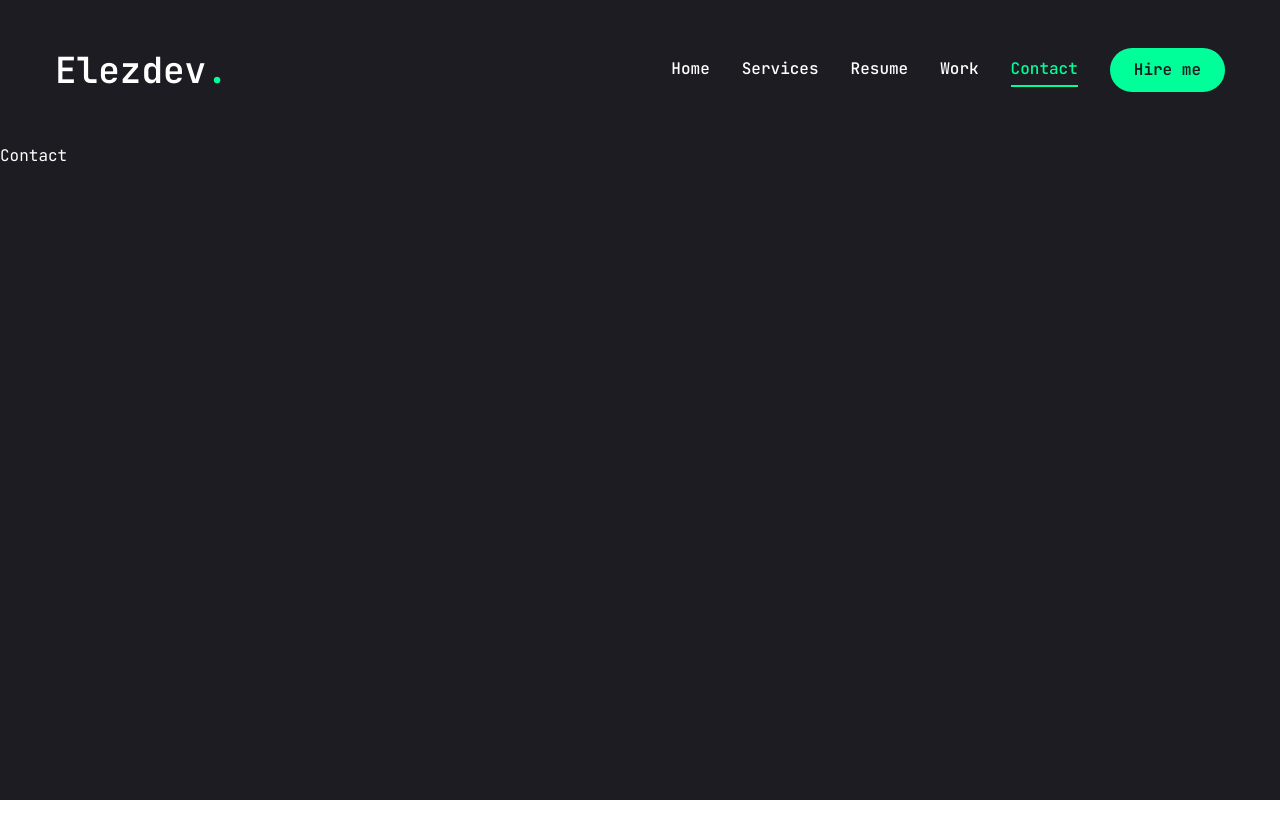
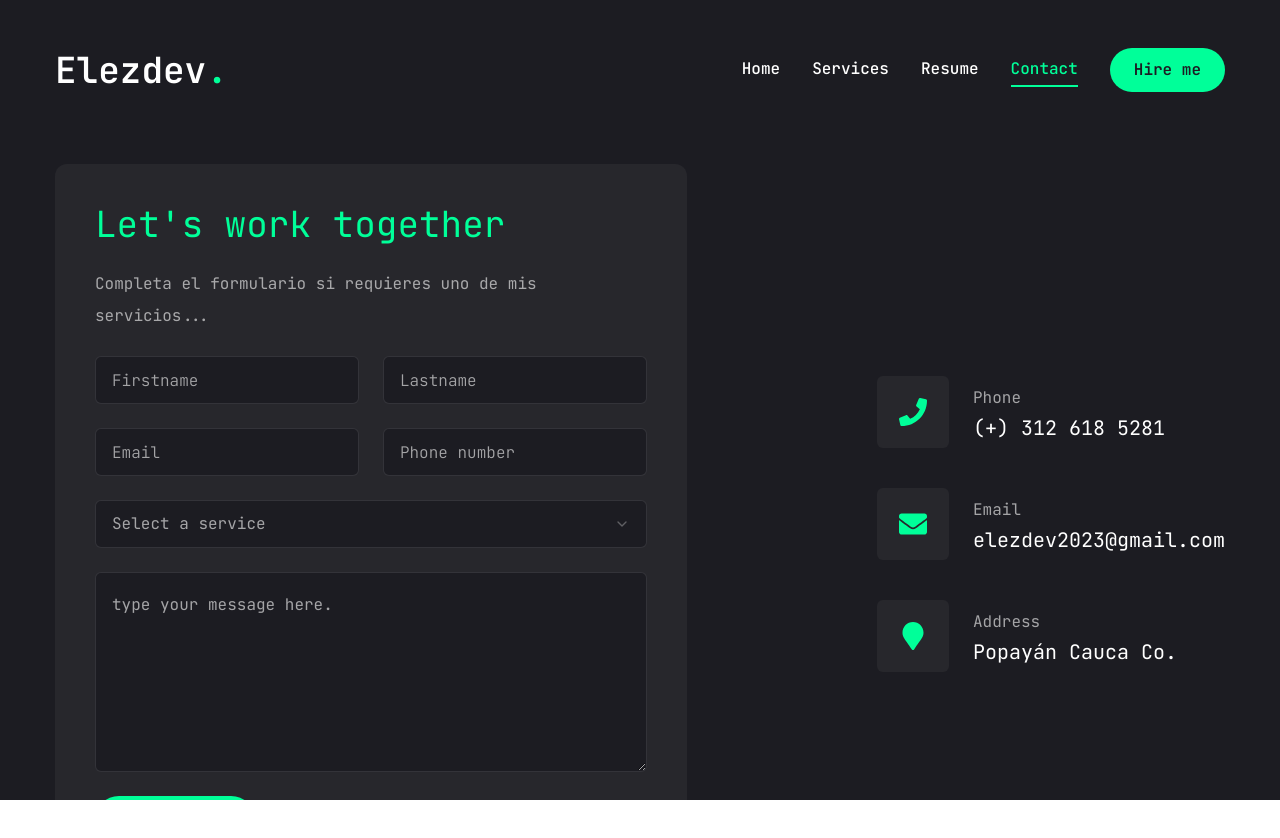
Before and after one commit to ElezDev/landingPageElezdev, a Next.js app: page /contact in a window 1280 px wide. Shown: the top 838 px of the page. Before the commit the page ends 800 px from the top, so only its background shows below. Built offline with nearby package versions, Linux system fonts and the light colour scheme.

Commit message:
add: compone  contac finish

```diff
--- a/app/contact/page.tsx
+++ b/app/contact/page.tsx
@@ -1,9 +1,132 @@
-import React from 'react'
+"use client";
+import { Button } from "@/components/ui/button";
+import { Input } from "@/components/ui/input";
+import { Textarea } from "@/components/ui/textarea";
+
+import {
+  Select,
+  SelectContent,
+  SelectGroup,
+  SelectItem,
+  SelectLabel,
+  SelectTrigger,
+  SelectValue,
+} from "@/components/ui/select";
+
+import { FaPhone, FaEnvelope, FaMapMarker } from "react-icons/fa";
+
+const info = [
+  {
+    label: "Phone",
+    icon: <FaPhone />,
+    deescription: " (+) 312 618 5281 ",
+  },
+  {
+    label: "Email",
+    icon: <FaEnvelope />,
+    deescription: " elezdev2023@gmail.com",
+  },
+  {
+    label: "Address",
+    icon: <FaMapMarker />,
+    deescription: "Popayán Cauca Co.",
+  },
+];
+
+import { motion } from "framer-motion";
 
 const Contact = () => {
   return (
-    <div>Contact</div>
-  )
-}
+    <motion.section
+      initial={{ opacity: 0 }}
+      animate={{
+        opacity: 1,
+        transition: { delay: 2.4, duration: 0.6, ease: "easeIn" },
+      }}
+      className="py-6"
+    >
+      <div className="container mx-auto">
+        <div  className="flex flex-col xl:flex-row gap-[30px]">
+          {/* form */}
+          <div className="xl:w-[54%] order-2 xl:order-none">
+            <form className="flex flex-col gap-6 p-10 bg-[#27272c] rounded-xl">
+              <h3 className="text-4xl text-accent">Let's work together</h3>
+              <p className="text-white/60">Completa el formulario si requieres uno de mis servicios...</p>
+              {/* inputs */}
+              <div className="grid grid-cols-1 md:grid-cols-2 gap-6">
+                <Input
+                  type="firstname"
+                  placeholder="Firstname"
+                  className="w-full"
+                />
+                 <Input
+                  type="Lastname"
+                  placeholder="Lastname"
+                  className="w-full"
+                />
+                 <Input
+                  type="email"
+                  placeholder="Email"
+                  className="w-full"
+                />
+                 <Input
+                  type="phone"
+                  placeholder="Phone number"
+                  className="w-full"
+                />
+              </div>
+              {/* select */}
 
-export default Contact
+              <Select>
+                <SelectTrigger className="w-full">
+                  <SelectValue placeholder="Select a service"/>
+                </SelectTrigger>
+                <SelectContent >
+                  <SelectGroup>
+                    <SelectLabel>Select a service</SelectLabel>
+                    <SelectItem value="est">Web Developmnet</SelectItem>
+                    <SelectItem value="cst">Mobile Development</SelectItem>
+                    <SelectItem value="mst">Otro</SelectItem>
+
+                  </SelectGroup>
+                </SelectContent>
+              </Select>
+              <Textarea className="h-[200px]" placeholder="type your message here."></Textarea>
+                {/* button */}
+
+                <Button size="md" className="max-w-40" type="submit">
+                Send message
+              </Button>
+              </form>
+
+
+
+          </div>
+            {/* info */}
+          <div className="flex-1 flex items-center xl:justify-end order-1 xl:order-none mb-8 xl:mb-0">
+            <ul className="flex flex-col gap-10">
+              {info.map((item, index) => {
+                return (
+                  <li key={index} className="flex items-center gap-6">
+                    <div className="w-[52px] h-[52px] xl:w-[72px] xl:h-[72px] bg-[#27272c] text-accent rounded-md flex items-center justify-center ">
+                      <div className="text-[28px]">{item.icon}</div>
+                    </div>
+
+                    <div className="flex-1">
+                      <p className="text-white/60">{item.label}</p>
+                      <h3 className="text-xl">{item.deescription}</h3>
+                    </div>
+
+                  </li>
+                );
+              })}
+            </ul>
+          </div>
+
+        </div>
+      </div>
+    </motion.section>
+  );
+};
+
+export default Contact;
--- a/components/Nav.tsx
+++ b/components/Nav.tsx
@@ -17,10 +17,7 @@
     name: "resume",
     path: "/resume",
   },
-  {
-    name: "work",
-    path: "/work",
-  },
+
   {
     name: "contact",
     path: "/contact",
--- a/components/ui/input.tsx
+++ b/components/ui/input.tsx
@@ -11,7 +11,7 @@
       <input
         type={type}
         className={cn(
-          "flex h-10 w-full rounded-md border border-slate-200 bg-white px-3 py-2 text-sm ring-offset-white file:border-0 file:bg-transparent file:text-sm file:font-medium placeholder:text-slate-500 focus-visible:outline-none focus-visible:ring-2 focus-visible:ring-slate-950 focus-visible:ring-offset-2 disabled:cursor-not-allowed disabled:opacity-50 dark:border-slate-800 dark:bg-slate-950 dark:ring-offset-slate-950 dark:placeholder:text-slate-400 dark:focus-visible:ring-slate-300",
+          "flex h-[48px] rounded-md border border-white/10 focus:border-accent font-light bg-primary px-4 py-5 text-base placeholder:text-white/60 outline-none",
           className
         )}
         ref={ref}
--- a/components/ui/select.tsx
+++ b/components/ui/select.tsx
@@ -19,7 +19,7 @@
   <SelectPrimitive.Trigger
     ref={ref}
     className={cn(
-      "flex h-10 w-full items-center justify-between rounded-md border border-slate-200 bg-white px-3 py-2 text-sm ring-offset-white placeholder:text-slate-500 focus:outline-none focus:ring-2 focus:ring-slate-950 focus:ring-offset-2 disabled:cursor-not-allowed disabled:opacity-50 [&>span]:line-clamp-1 dark:border-slate-800 dark:bg-slate-950 dark:ring-offset-slate-950 dark:placeholder:text-slate-400 dark:focus:ring-slate-300",
+      "flex h-[48px] w-full items-center justify-between rounded-md border border-white/10 bg-primary px-4 py-5 text-base text-white/60 placeholder:text-white/10 focus:border-accent outline-node",
       className
     )}
     {...props}
@@ -75,7 +75,7 @@
     <SelectPrimitive.Content
       ref={ref}
       className={cn(
-        "relative z-50 max-h-96 min-w-[8rem] overflow-hidden rounded-md border border-slate-200 bg-white text-slate-950 shadow-md data-[state=open]:animate-in data-[state=closed]:animate-out data-[state=closed]:fade-out-0 data-[state=open]:fade-in-0 data-[state=closed]:zoom-out-95 data-[state=open]:zoom-in-95 data-[side=bottom]:slide-in-from-top-2 data-[side=left]:slide-in-from-right-2 data-[side=right]:slide-in-from-left-2 data-[side=top]:slide-in-from-bottom-2 dark:border-slate-800 dark:bg-slate-950 dark:text-slate-50",
+        "relative z-50 max-h-96 min-w-[8rem] overflow-hidden rounded-md border border-white/10 bg-primary text-white shadow-md data-[state=open]:animate-in data-[state=closed]:animate-out data-[state=closed]:fade-out-0 data-[state=open]:fade-in-0 data-[state=closed]:zoom-out-95 data-[state=open]:zoom-in-95 data-[side=bottom]:slide-in-from-top-2 data-[side=left]:slide-in-from-right-2 data-[side=right]:slide-in-from-left-2 data-[side=top]:slide-in-from-bottom-2 dark:border-slate-800 dark:bg-slate-950 dark:text-slate-50",
         position === "popper" &&
           "data-[side=bottom]:translate-y-1 data-[side=left]:-translate-x-1 data-[side=right]:translate-x-1 data-[side=top]:-translate-y-1",
         className
@@ -118,7 +118,7 @@
   <SelectPrimitive.Item
     ref={ref}
     className={cn(
-      "relative flex w-full cursor-default select-none items-center rounded-sm py-1.5 pl-8 pr-2 text-sm outline-none focus:bg-slate-100 focus:text-slate-900 data-[disabled]:pointer-events-none data-[disabled]:opacity-50 dark:focus:bg-slate-800 dark:focus:text-slate-50",
+      "relative flex w-full cursor-default select-none items-center rounded-sm py-1.5 pl-8 pr-2 text-sm outline-none focus:bg-accent focus:text-primary data-[disabled]:pointer-events-none data-[disabled]:opacity-50 dark:focus:bg-slate-800 dark:focus:text-slate-50",
       className
     )}
     {...props}
--- a/components/ui/tabs.tsx
+++ b/components/ui/tabs.tsx
@@ -26,7 +26,7 @@
   <TabsPrimitive.Trigger
     ref={ref}
     className={cn(
-      " inline-flex items-center w-full bg-[#2727c]  justify-center whitespace-nowrap text-white rounded-lg p-3 text-base font-medium ring-offset-white transition-all disabled:pointer-events-none disabled:opacity-50 data-[state=active]:bg-accent data-[state=activate]:text-primary data-[state=activate]:font-bold data-[state=activate]:shadow-sm",
+      "inline-flex items-center w-full bg-[#27272c] justify-center whitespace-nowrap text-white rounded-lg p-3 text-base font-medium ring-offset-white transition-all disabled:pointer-events-none disabled:opacity-50 data-[state=active]:bg-accent data-[state=active]:text-primary data-[state=active]:font-bold data-[state=active]:shadow-sm",
       className
     )}
     {...props}
--- a/components/ui/textarea.tsx
+++ b/components/ui/textarea.tsx
@@ -10,7 +10,7 @@
     return (
       <textarea
         className={cn(
-          "flex min-h-[80px] w-full rounded-md border border-slate-200 bg-white px-3 py-2 text-sm ring-offset-white placeholder:text-slate-500 focus-visible:outline-none focus-visible:ring-2 focus-visible:ring-slate-950 focus-visible:ring-offset-2 disabled:cursor-not-allowed disabled:opacity-50 dark:border-slate-800 dark:bg-slate-950 dark:ring-offset-slate-950 dark:placeholder:text-slate-400 dark:focus-visible:ring-slate-300",
+          "flex min-h-[80px] w-full rounded-md border border-white/10 bg-primary px-4 py-5 text-base placeholder:text-white/60 focus-visible:outline-none focus-visible:right-1 focus-visible:ring-accent focus-visible:ring-offset-0 disabled:cursor-not-allowed disabled:opacity-50",
           className
         )}
         ref={ref}
```
